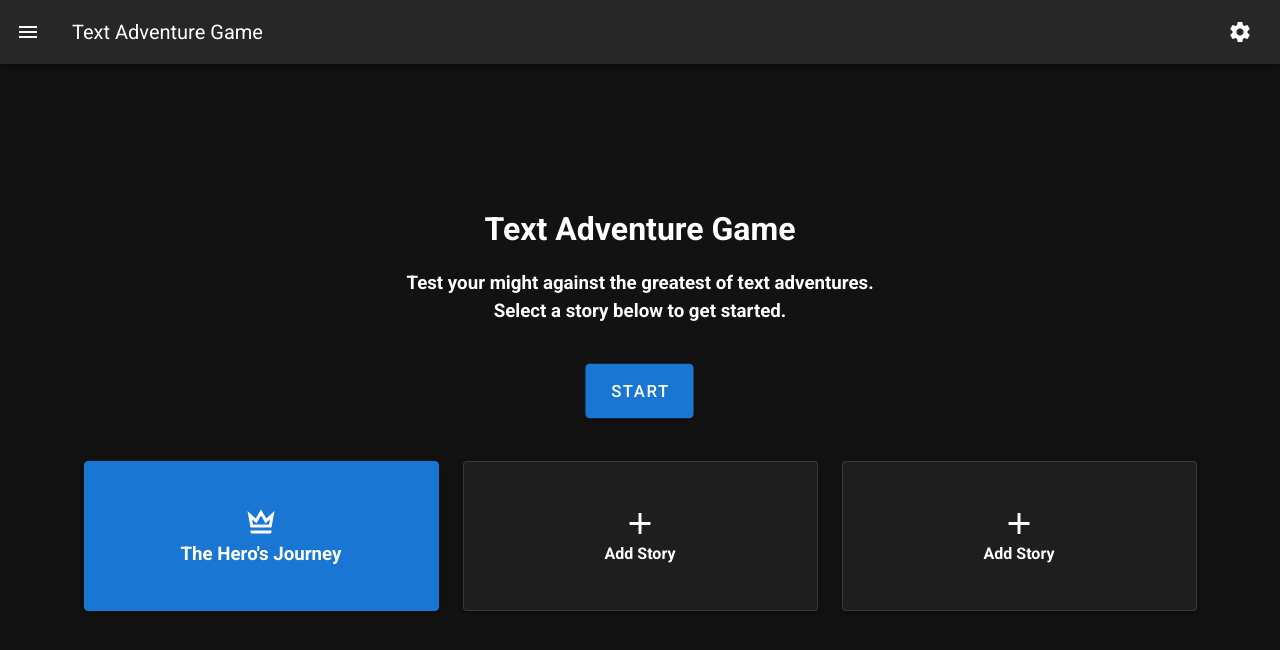
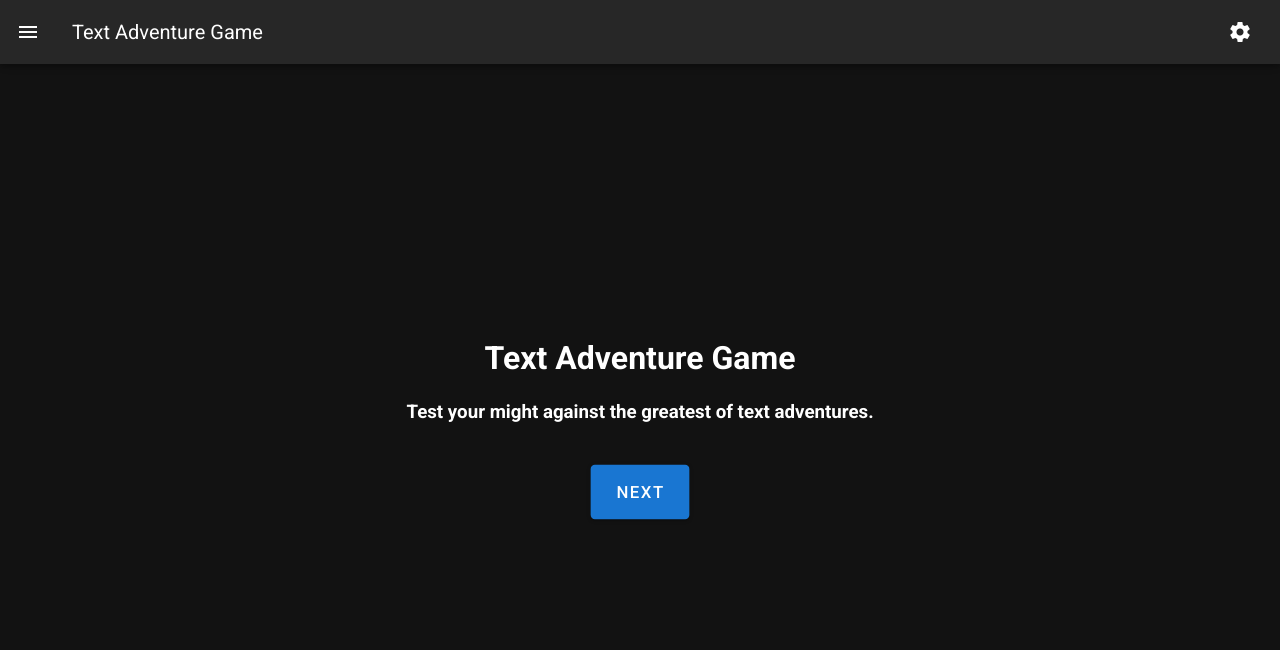
Before and after one commit to gridlocdev/text-adventure, a Vue app: page /storyCreator in a window 1280 px wide. Shown: the top 650 px of the page. Built offline with nearby package versions, Linux system fonts and the light colour scheme.

Commit message:
Added mdi- prefix for chapters, main page nav

```diff
--- a/src/components/ContentContainers/StorySelector.vue
+++ /dev/null
@@ -1,62 +0,0 @@
-<template>
-  <v-container class="pa-4 text-center">
-    <v-row class="fill-height" align="center" justify="center">
-      <template v-for="item in this.$store.state.StoryJSONArray">
-        <v-col :key="item.id" cols="12" md="4">
-          <v-hover v-slot="{ hover }">
-            <v-card :elevation="hover ? 12 : 2" :class="{ 'on-hover': hover }">
-              <v-img :src="item.img" height="225px">
-                <v-card-title class="title white--text">
-                  <v-row
-                    class="fill-height flex-column"
-                    justify="space-between"
-                  >
-                    <p class="mt-4 subheading text-left">
-                      {{ item.StoryName }}
-                    </p>
-
-                    <div>
-                      <p
-                        class="ma-0 body-1 font-weight-bold font-italic text-left"
-                      >
-                        {{ item.text }}
-                      </p>
-                      <p
-                        class="caption font-weight-medium font-italic text-left"
-                      >
-                        {{ item.subtext }}
-                      </p>
-                    </div>
-
-                  </v-row>
-                </v-card-title>
-              </v-img>
-            </v-card>
-          </v-hover>
-        </v-col>
-      </template>
-    </v-row>
-  </v-container>
-</template>
-
-<script>
-export default {
-  data: () => ({
-    transparent: "rgba(255, 255, 255, 0)",
-  }),
-};
-</script>
-
-<style scoped>
-.v-card {
-  transition: opacity 0.4s ease-in-out;
-}
-
-.v-card:not(.on-hover) {
-  opacity: 0.6;
-}
-
-.show-btns {
-  color: rgba(255, 255, 255, 1) !important;
-}
-</style>
--- a/src/components/StoryCreator/AddChapter.vue
+++ b/src/components/StoryCreator/AddChapter.vue
@@ -24,9 +24,10 @@
           <v-row no-gutters class="mx-2 d-flex">
             <v-col align="center" justify="center" cols="6">
               <v-text-field
+                prefix="mdi-"
                 v-model="chapterIcon"
                 class="pa-5"
-                label="Chapter Icon Name (e.g. 'mdi-delta')"
+                label="Chapter Icon (e.g. 'mdi-delta')"
                 outlined
                 hide-details="auto"
               />
@@ -181,9 +182,9 @@ export default {
     console.log("Mounted()");
     //this.updateChapterData();
     const chapterSections = this.chapterTimeline.map(
-        ({ SectionType, SectionData }) => ({ SectionType, SectionData })
-      );
-    console.log(JSON.stringify(chapterSections, null, 2))
+      ({ SectionType, SectionData }) => ({ SectionType, SectionData })
+    );
+    console.log(JSON.stringify(chapterSections, null, 2));
   },
 };
 </script>
--- a/src/views/Start.vue
+++ b/src/views/Start.vue
@@ -10,83 +10,25 @@
       <v-row class="pb-md-5 ma-2" align="center" justify="center">
         <v-col align="center" justify="center">
           <h3>Test your might against the greatest of text adventures.</h3>
-          <h3>Select a story below to get started.</h3>
         </v-col>
       </v-row>
       <v-row class="ma-xs-8 ma-sm-6 ma-md-2" align="center" justify="center">
         <v-btn
-          @click="$router.push('chapter' + `${$store.state.CurrentChapter}`)"
+          @click="$router.push({ name: 'StoryLibrary' })"
           elevation="2"
           x-large
           color="primary"
           class="animate__animated animate__pulse animate__infinite"
         >
-          Start
+          Next
         </v-btn>
       </v-row>
-      <v-item-group mandatory>
-        <v-container>
-          <v-row class="my-3">
-            <!-- For every Story in StoryJSON
-              Display one of these.
-
-              Display the story name, and story icon
-             -->
-            <v-col v-for="n in 3" :key="n" cols="12" sm="4">
-              <v-item v-slot="{ active, toggle }">
-                <v-card
-                  :color="active ? 'primary' : ''"
-                  class="d-flex align-center"
-                  outlined
-                  elevation="3"
-                  height="150"
-                  @click="toggle"
-                  :ripple="{ class: 'white--text' }"
-                >
-                  <v-scroll-y-transition>
-                    <div
-                      v-if="active"
-                      class="flex-grow-1 text-center white--text"
-                    >
-                      <v-row>
-                        <v-col>
-                          <v-icon large>mdi-crown-outline</v-icon>
-                          <h3>The Hero's Journey</h3>
-                        </v-col>
-                      </v-row>
-                    </div>
-                    <div
-                      v-if="!active"
-                      class="flex-grow-1 text-center white--text"
-                    >
-                      <v-row>
-                        <v-col>
-                          <v-icon large>mdi-plus</v-icon>
-                          <h4>Add Story</h4>
-                        </v-col>
-                      </v-row>
-                    </div>
-                  </v-scroll-y-transition>
-                </v-card>
-              </v-item>
-            </v-col>
-          </v-row>
-        </v-container>
-      </v-item-group>
-      <v-row>
-        <v-col v-for="item in $store.state.StoryJSONArray" :key="item.id">
-          {{ item.StoryName }}
-        </v-col>
-      </v-row>
-      <story-selector></story-selector>
     </v-col>
   </v-container>
 </template>
 
 <script>
-import StorySelector from "../components/ContentContainers/StorySelector.vue";
 export default {
-  components: { StorySelector },
   name: "Start",
   mounted() {
     this.$store.dispatch("setPageIndex", this.$options.name);
--- a/src/views/StoryLibrary.vue
+++ b/src/views/StoryLibrary.vue
@@ -10,7 +10,12 @@
         v-for="story in this.$store.state.StoryJSONArray"
         :key="story.StoryID"
       >
-        <v-card class="pa-5 mx-auto" elevation="5">
+        <v-hover v-slot="{ hover }">
+          <v-card
+            class="pa-5 mx-auto"
+            :elevation="hover ? 10 : 2"
+            :class="{ 'on-hover': hover }"
+          >
             <v-list-item three-line>
               <v-list-item-content>
                 <div class="overline mb-4">STORY</div>
@@ -23,11 +28,10 @@
               </v-list-item-content>
 
               <v-avatar rounded color="primary darken-1" size="75">
-              <v-icon color="white" x-large> mdi-{{ story.StoryIcon }} </v-icon>
+                <v-icon color="white" x-large>
+                  mdi-{{ story.StoryIcon }}
+                </v-icon>
               </v-avatar>
-            <!-- <v-list-item-avatar rounded elevation="5" size="80">
-              <v-icon color="white" x-large> mdi-{{ story.StoryIcon }} </v-icon>
-            </v-list-item-avatar> -->
             </v-list-item>
             <h1></h1>
             <v-spacer></v-spacer>
@@ -39,8 +43,9 @@
                 <v-col align="center" justify="center">
                   <v-btn
                     x-large
-                  color="primary--text"
+                    color="primary"
                     @click="playStory(story.StoryID)"
+                    class="animate__animated animate__pulse animate__infinite"
                   >
                     Play
                   </v-btn>
@@ -48,27 +53,18 @@
               </v-row>
             </v-card-actions>
           </v-card>
+        </v-hover>
       </v-col>
     </v-row>
     <v-divider class="my-10"></v-divider>
     <v-row class="my-5">
       <v-col align="center" justify="center">
-        <v-btn
-          @click="$router.push('importStory')"
-          x-large
-          color="primary"
-          elevation="5"
-        >
+        <v-btn @click="$router.push('importStory')" x-large elevation="5">
           Import Story
         </v-btn>
       </v-col>
       <v-col align="center" justify="center">
-        <v-btn
-          @click="$router.push('storyCreator')"
-          x-large
-          color="primary"
-          elevation="5"
-        >
+        <v-btn @click="$router.push('storyCreator')" x-large elevation="5">
           Create New
         </v-btn>
       </v-col>
```
Also changed, not shown: NOTES.txt. Lines whose indentation alone changed are shown as unchanged.
